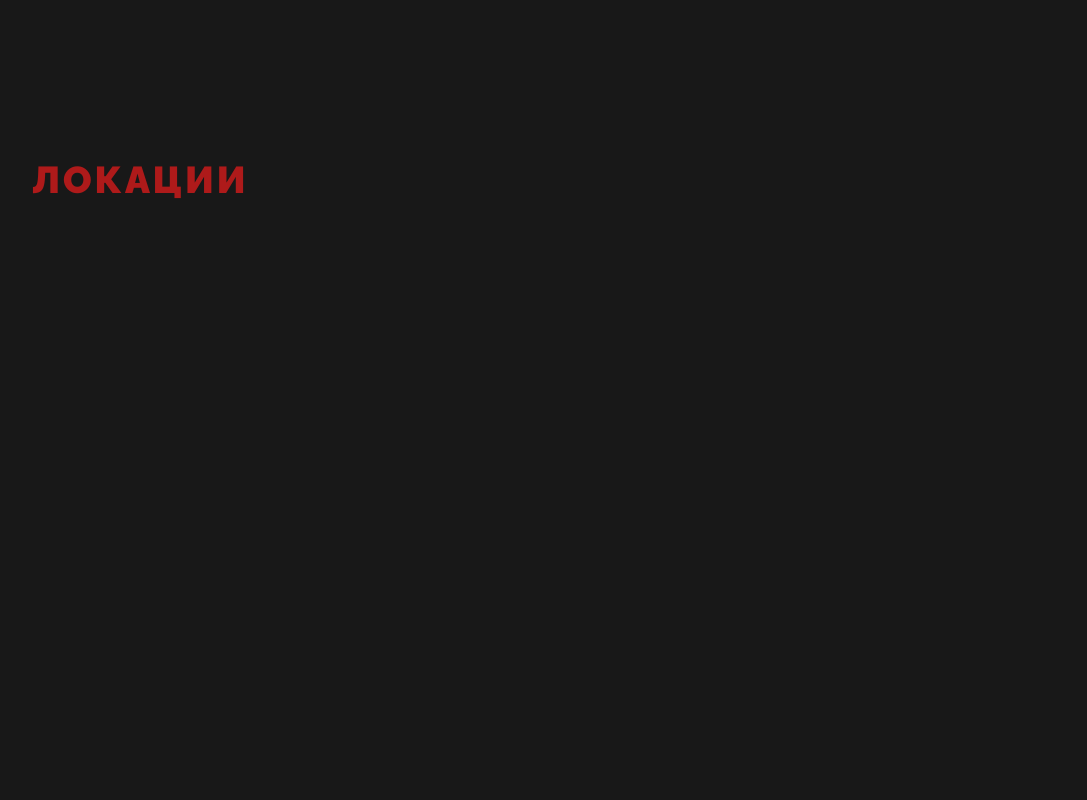
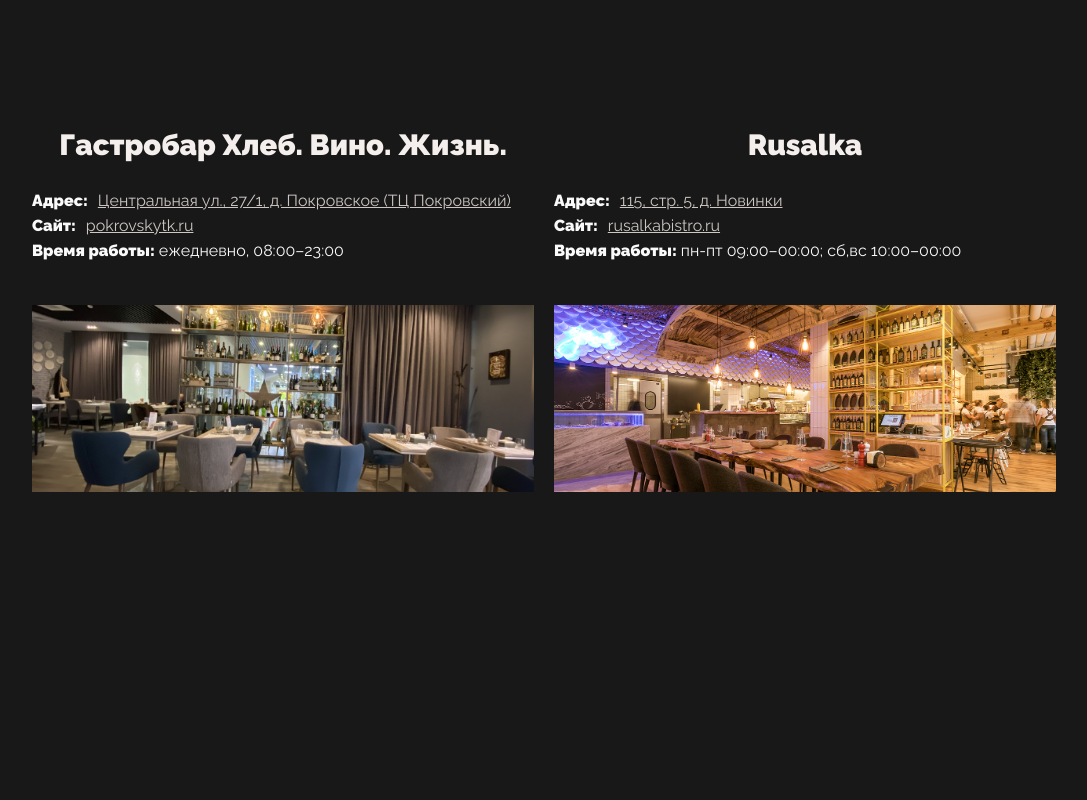
Before and after one commit to avvakumovid/mafia, a Next.js app: page / in a window 1280 px wide. Shown: the part 3240-4040 px from the top of the page, without its empty margins (96-1183 px from the left). Before the commit the page ends 3820 px from the top, so only its background shows below. Built offline with nearby package versions, Linux system fonts and the light colour scheme.

Commit message:
feat: add location

```diff
--- a/src/pages/index.tsx
+++ b/src/pages/index.tsx
@@ -8,6 +8,8 @@
 import newYork from '../../public/new-york.jpg';
 import sicilia from '../../public/sicilia.jpg';
 import paris from '../../public/paris.jpg';
+import location1 from '../../public/location1.jpg';
+import location2 from '../../public/location2.jpg';
 
 import { useEffect } from 'react';
 import 'swiper/css';
@@ -229,8 +231,83 @@
       </section>
       <section className='location section'>
         <h2 className='location__heading heading'>Локации</h2>
-        <div></div>
+        <div className='location__content'>
+          <div className='location__item'>
+            <h3 className='location__item-heading'>
+              Гастробар Хлеб. Вино. Жизнь.
+            </h3>
+            <div className='location__info'>
+              <ul className='location__info-text'>
+                <li>
+                  <strong>Адрес:</strong>
+                  <a
+                    href='https://yandex.ru/profile/1748208192'
+                    target='_blank'
+                  >
+                    Центральная ул., 27/1, д. Покровское (ТЦ Покровский)
+                  </a>
+                </li>
+                <li>
+                  <strong>Сайт:</strong>
+                  <a
+                    href='http://pokrovskytk.ru/place/gastrobar'
+                    target='_blank'
+                  >
+                    pokrovskytk.ru
+                  </a>
+                </li>
+                <li>
+                  <strong>Время работы:</strong> ежедневно, 08:00–23:00
+                </li>
+              </ul>
+            </div>
+            <Image
+              className='location__image'
+              alt='intro'
+              src={location1}
+              placeholder='blur'
+              unoptimized
+              quality={100}
+            />
+          </div>
+          <div className='location__item'>
+            <h3 className='location__item-heading'>Rusalka</h3>
+            <div className='location__info'>
+              <ul className='location__info-text'>
+                <li>
+                  <strong>Адрес:</strong>
+                  <a
+                    href='https://yandex.ru/profile/62326200017'
+                    target='_blank'
+                  >
+                    115, стр. 5, д. Новинки
+                  </a>
+                </li>
+                <li>
+                  <strong>Сайт:</strong>
+                  <a href='https://rusalkabistro.ru/' target='_blank'>
+                    rusalkabistro.ru
+                  </a>
+                </li>
+                <li>
+                  <strong>Время работы:</strong> пн-пт 09:00–00:00; сб,вс
+                  10:00–00:00
+                </li>
+              </ul>
+            </div>
+            <Image
+              className='location__image'
+              alt='intro'
+              src={location2}
+              placeholder='blur'
+              unoptimized
+              quality={100}
+            />
+          </div>
+        </div>
       </section>
+
+      <footer className='section'>created by Avvakumov I.D.</footer>
     </>
   );
 }
--- a/src/styles/styles.css
+++ b/src/styles/styles.css
@@ -324,6 +324,73 @@
   grid-column-end: 5;
 }
 
+.location {
+  display: flex;
+  flex-direction: column;
+}
+
+.location__content {
+  display: flex;
+  flex-direction: row;
+  justify-content: space-between;
+  align-items: center;
+  row-gap: 20px;
+  column-gap: 20px;
+  width: 100%;
+}
+
+.location__item {
+
+  width: 50%;
+
+
+}
+
+.location__item-heading {
+  font-size: calc(var(--index) * 1.4);
+  color: var(--color-header);
+  margin-bottom: calc(var(--index) * 1);
+
+}
+
+.location__item-image {
+  height: 50%;
+  position: relative;
+}
+
+.location__image {
+  object-fit: cover;
+  width: 100%;
+  height: calc(var(--index) * 9);
+}
+
+.location__info {
+  position: relative;
+  display: flex;
+  flex-direction: row;
+  justify-content: space-between;
+  align-items: center;
+  text-align: start;
+  row-gap: 10px;
+  margin-bottom: calc(var(--index) * 2)
+}
+
+.location__info-text {
+
+  list-style-type: none;
+}
+
+.location__info-text a {
+  margin-left: 10px;
+  color: var(--color-text);
+}
+
+.location__info-map {
+  width: 100px;
+  height: 100px;
+  background-color: aquamarine;
+}
+
 @media (max-width: 990px) {
   .section {
     flex-direction: column-reverse;
@@ -396,6 +463,15 @@
     height: 25vh;
   }
 
+  .location {
+    flex-direction: column;
+  }
+
+  .location__content {
+    flex-direction: column;
+  }
+
+
 
 }
 
```
Also changed, not shown: public/location1.jpg (added), public/location2.jpg (added).
